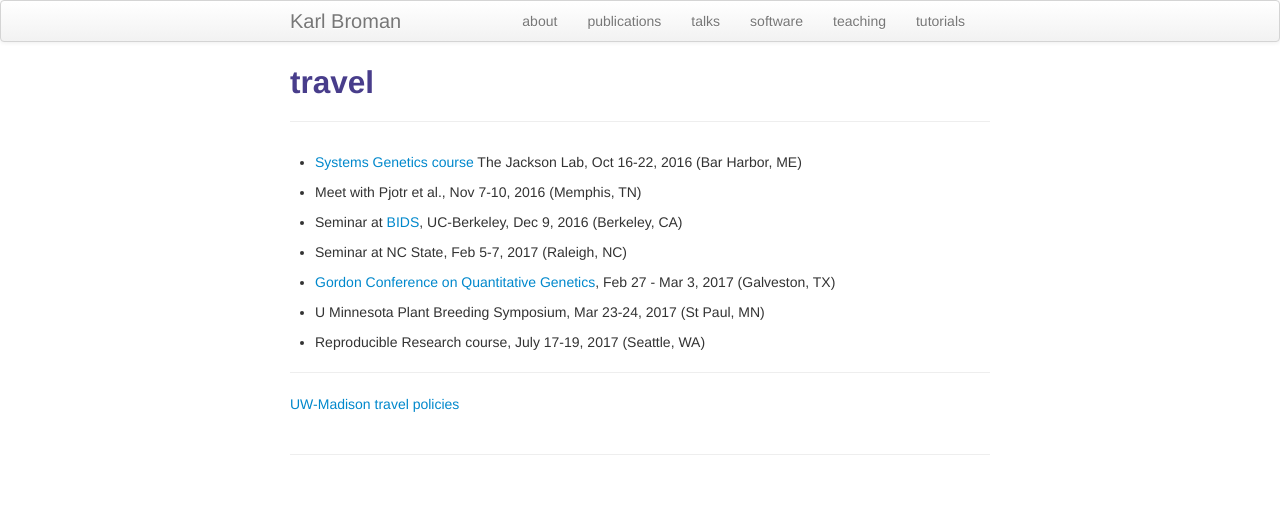
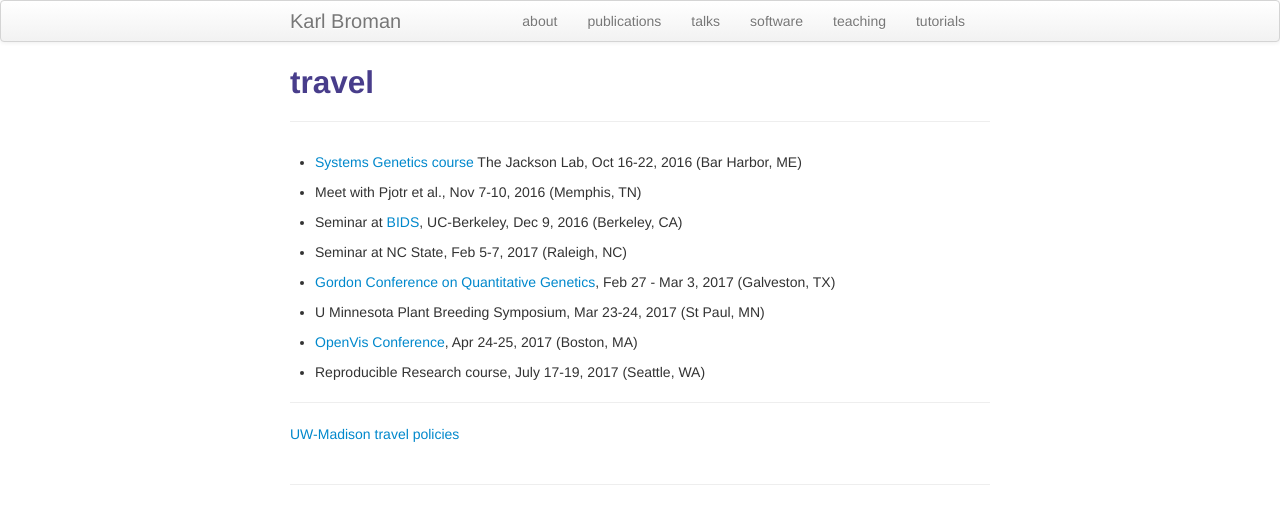
Before and after one commit to kbroman/kbroman.github.io, a Jekyll site: the page built from pages/travel.md, in a window 1280 px wide. Shown: the top 524 px of the page. Built offline with Jekyll 4.4.1, drawn with Linux system fonts in a browser that asks for light colours.

Commit message:
Add OpenVisConf to travel page

```diff
--- a/pages/travel.md
+++ b/pages/travel.md
@@ -273,6 +273,8 @@ title: travel
 
 - U Minnesota Plant Breeding Symposium, Mar 23-24, 2017 (St Paul, MN)
 
+- [OpenVis Conference](https://openvisconf.com), Apr 24-25, 2017 (Boston, MA)
+
 - Reproducible Research course, July 17-19, 2017 (Seattle, WA)
 
 ---
```
